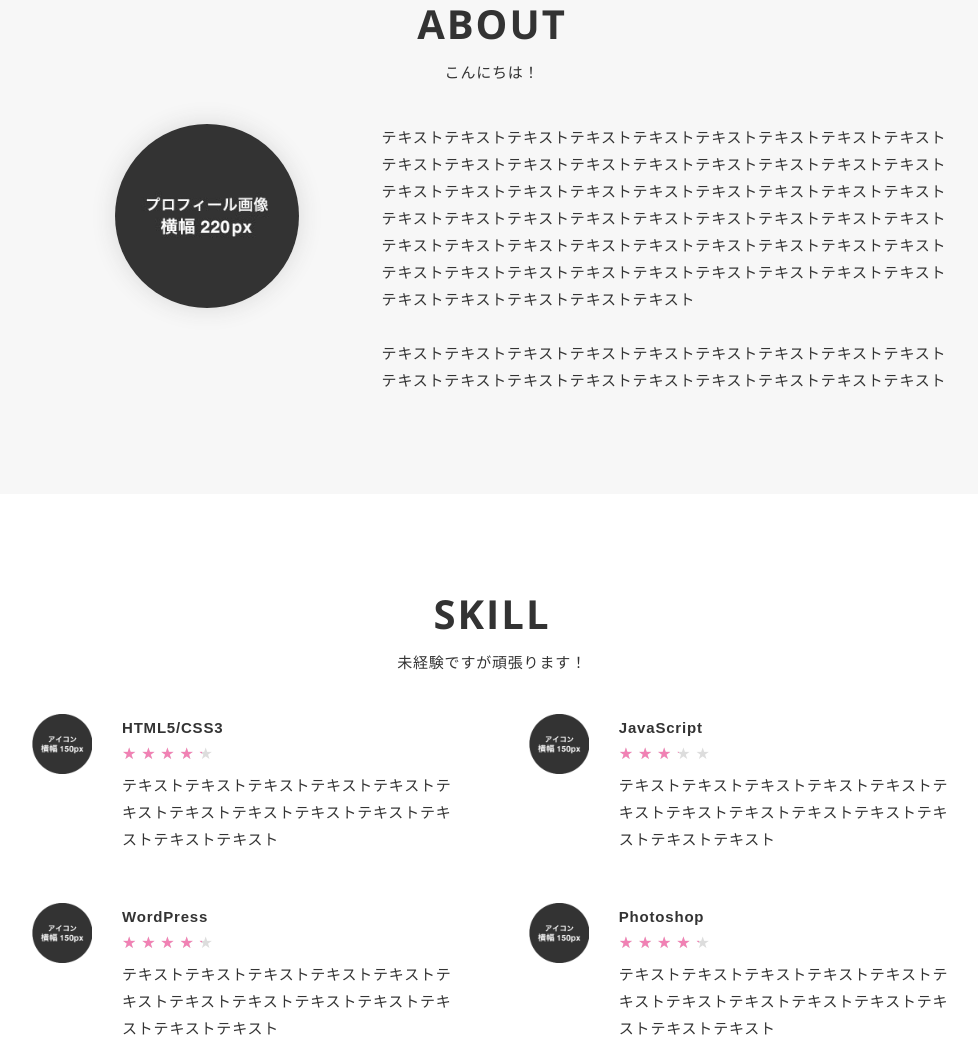
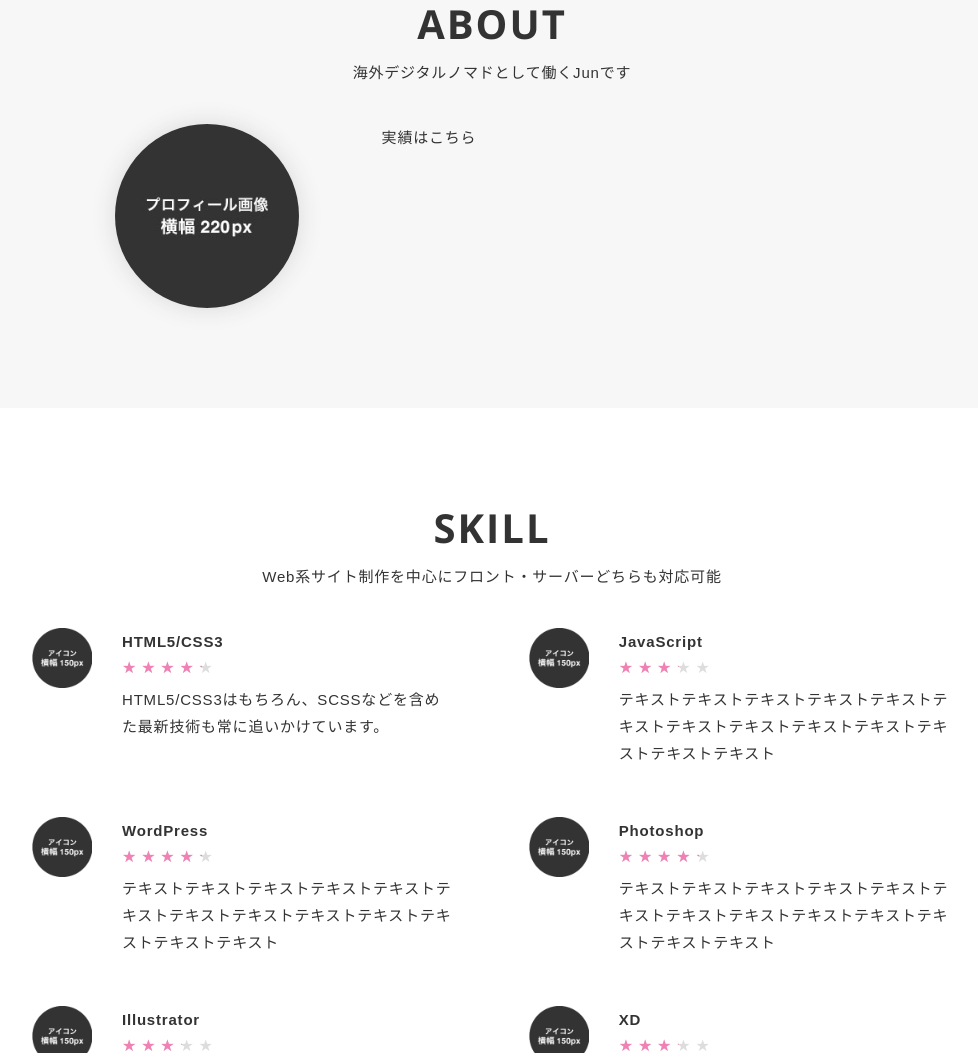
Before and after one commit to jumpei-portfolio/owned-media, a plain HTML site: page index.html in a window 1280 px wide. Shown: the part 3120-4173 px from the top of the page, without its empty margins (148-1126 px from the left). Drawn offline with nearby package versions, Linux system fonts and the light colour scheme.

Commit message:
トップページ文言修正

```diff
--- a/index.html
+++ b/index.html
@@ -116,7 +116,7 @@
           <div class="section-title-area">
             <h2 class="section-title">FEATURE</h2>
             <div class="section-intro">
-              1サイトの解説
+              本サイトの解説
             </div>
           </div>
           <div class="section-body">
@@ -126,14 +126,13 @@
             </div>
             <div class="section-desc">
               <div class="section-text">
-                <span class="text-bold">サイト名：</span><br>サイト名が入る<br><a href="#"
-                  target="_blank">https://●●●.com</a><br><br>
+                <span class="text-bold">Jun-media：</span><br>Jun-Media<br><a href="#"
+                  target="_blank">https://jsysonl.com</a><br><br>
                 <span class="text-bold">担当：</span><br>Design / Coding (Responsive) / WordPress /
                 Writing<br>
                 <br>
                 <span
-                  class="text-bold">コメント：</span><br>テキストテキストテキストテキストテキストテキストテキストテキストテキスト<br>テキストテキストテキストテキストテキストテキストテキストテキストテキストテキストテキストテキストテキストテキストテキストテキストテキストテキストテキストテキストテキストテキストテキストテキストテキストテキストテキストテキストテキストテキストテキストテキストテキストテキストテキストテキストテキストテキストテキストテキストテキストテキストテキストテキストテキストテキストテキストテキストテキストテキスト<br><br>テキストテキストテキストテキストテキストテキストテキストテキストテキストテキストテキストテキストテキストテキストテキストテキストテキストテキスト<br><br>
-                テキストテキストテキストテキストテキストテキストテキストテキストテキストテキストテキストテキストテキストテキストテキストテキストテキストテキストテキスト<br><br>テキストテキストテキストテキストテキストテキストテキストテキストテキストテキストテキストテキストテキストテキストテキストテキストテキストテキスト
+                  class="text-bold">コメント：</span><br>サイト構成の説明を記述
               </div>
             </div>
           </div>
@@ -144,7 +143,7 @@
           <div class="section-title-area">
             <h2 class="section-title">ABOUT</h2>
             <div class="section-intro">
-              こんにちは！
+              海外デジタルノマドとして働くJunです
             </div>
           </div>
           <div class="section-body">
@@ -153,7 +152,7 @@
             </div>
             <div class="section-desc">
               <div class="section-text">
-                テキストテキストテキストテキストテキストテキストテキストテキストテキスト<br>テキストテキストテキストテキストテキストテキストテキストテキストテキストテキストテキストテキストテキストテキストテキストテキストテキストテキストテキストテキストテキストテキストテキストテキストテキストテキストテキストテキストテキストテキストテキストテキストテキストテキストテキストテキストテキストテキストテキストテキストテキストテキストテキストテキストテキストテキストテキストテキストテキストテキスト<br><br>テキストテキストテキストテキストテキストテキストテキストテキストテキストテキストテキストテキストテキストテキストテキストテキストテキストテキスト
+                実績はこちら
               </div>
             </div>
           </div>
@@ -164,7 +163,7 @@
           <div class="section-title-area">
             <h2 class="section-title">SKILL</h2>
             <div class="section-intro">
-              未経験ですが頑張ります！
+              Web系サイト制作を中心にフロント・サーバーどちらも対応可能
             </div>
           </div>
           <div class="section-body card-wrapper">
@@ -178,7 +177,7 @@
                   <div class="rate rate4"></div>
                 </div>
                 <div class="section-text">
-                  テキストテキストテキストテキストテキストテキストテキストテキストテキストテキストテキストテキストテキスト</div>
+                  HTML5/CSS3はもちろん、SCSSなどを含めた最新技術も常に追いかけています。</div>
               </div>
             </div>
             <div class="card">
```
